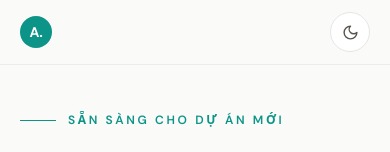
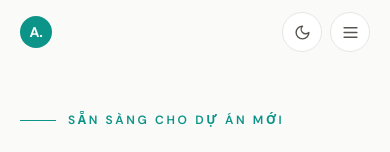
Before and after one commit to Yiben633/Portfolio_Ca_Nhan, a React (Vite) app: page / in a window 390 px wide. Shown: the top 152 px of the page. Built offline with nearby package versions, Linux system fonts and the light colour scheme; a web font is replaced by a local one.

Commit message:
feat: them layout navbar footer responsive

```diff
--- a/src/App.tsx
+++ b/src/App.tsx
@@ -1,39 +1,14 @@
-import { ArrowDownRight, ArrowUpRight, Github, Linkedin, Mail, MapPin, Moon, MoveUpRight, Sun } from 'lucide-react'
+import { ArrowDownRight, ArrowUpRight, Mail, MapPin, MoveUpRight } from 'lucide-react'
 import { motion } from 'framer-motion'
 import { profile } from './data/profile'
 import { projects } from './data/projects'
 import { skillGroups } from './data/skills'
-import { useTheme } from './hooks/useTheme'
+import { MainLayout } from './layouts/MainLayout'
 
 function App() {
-  const { theme, toggleTheme } = useTheme()
-  const currentYear = new Date().getFullYear()
-
   return (
-    <main className="min-h-screen overflow-hidden bg-background text-text transition-colors duration-300">
-      <nav className="fixed inset-x-0 top-0 z-50 border-b border-border/70 bg-background/90 backdrop-blur-md">
-        <div className="mx-auto flex h-16 max-w-7xl items-center justify-between px-5 sm:px-8 lg:px-12">
-          <a href="#top" className="flex items-center gap-3 text-sm font-bold tracking-tight">
-            <span className="grid h-8 w-8 place-items-center rounded-full bg-accent text-accent-foreground">A.</span>
-            <span className="hidden sm:inline">{profile.name}</span>
-          </a>
-          <div className="hidden items-center gap-7 text-xs font-semibold uppercase tracking-[0.16em] text-muted md:flex">
-            <a className="transition hover:text-accent" href="#work">Công việc</a>
-            <a className="transition hover:text-accent" href="#about">Giới thiệu</a>
-            <a className="transition hover:text-accent" href="#contact">Liên hệ</a>
-          </div>
-          <button
-            type="button"
-            onClick={toggleTheme}
-            aria-label={theme === 'dark' ? 'Chuyển sang giao diện sáng' : 'Chuyển sang giao diện tối'}
-            className="inline-flex h-10 w-10 items-center justify-center rounded-full border border-border bg-card text-muted transition hover:border-accent hover:text-accent focus-visible:outline-none focus-visible:ring-2 focus-visible:ring-accent focus-visible:ring-offset-2 focus-visible:ring-offset-background"
-          >
-            {theme === 'dark' ? <Sun size={17} aria-hidden="true" /> : <Moon size={17} aria-hidden="true" />}
-          </button>
-        </div>
-      </nav>
-
-      <div id="top" className="mx-auto max-w-7xl px-5 pb-24 pt-28 sm:px-8 lg:px-12">
+    <MainLayout>
+      <div id="top" className="mx-auto max-w-7xl overflow-hidden px-5 pb-24 pt-28 sm:px-8 lg:px-12">
         <section className="relative grid min-h-[calc(100vh-7rem)] items-center gap-12 lg:grid-cols-[1.15fr_0.85fr] lg:gap-20">
           <motion.div
             initial={{ opacity: 0, y: 28 }}
@@ -126,7 +101,7 @@ function App() {
             <div><p className="mb-3 font-mono text-xs uppercase tracking-[0.18em] text-accent">02 / About me</p><h2 className="text-4xl font-bold tracking-[-0.04em] sm:text-6xl">Sau màn hình là một người thật.</h2></div>
             <div><p className="text-2xl font-medium leading-relaxed tracking-tight sm:text-4xl">{profile.longBio} Tôi tin sản phẩm tốt luôn bắt đầu từ việc lắng nghe đúng câu hỏi.</p><div className="mt-10 flex items-center gap-2 text-sm text-muted"><MapPin size={16} className="text-accent" /> {profile.location}</div></div>
           </div>
-          <div className="mt-20 grid gap-10 border-t border-border pt-10 sm:grid-cols-2 lg:grid-cols-5">
+          <div id="skills" className="mt-20 grid scroll-mt-24 gap-10 border-t border-border pt-10 sm:grid-cols-2 lg:grid-cols-5">
             {skillGroups.map((group) => <div key={group.category}><p className="mb-4 font-mono text-[10px] uppercase tracking-[0.18em] text-accent">{group.category}</p><ul className="space-y-2 text-sm text-muted">{group.skills.map((skill) => <li key={skill}>{skill}</li>)}</ul></div>)}
           </div>
         </section>
@@ -137,9 +112,8 @@ function App() {
           <a href={`mailto:${profile.email}`} className="group mt-10 inline-flex items-center gap-3 rounded-full bg-text px-6 py-4 text-sm font-bold text-background transition hover:-translate-y-1 hover:bg-accent hover:text-accent-foreground"><Mail size={17} /> {profile.email} <ArrowUpRight size={17} className="transition group-hover:translate-x-1 group-hover:-translate-y-1" /></a>
         </section>
 
-        <footer className="flex flex-col justify-between gap-6 py-10 text-xs text-muted sm:flex-row sm:items-center"><p>© {currentYear} {profile.name}. Crafted with care.</p><div className="flex items-center gap-4">{profile.socials.map((social) => <a key={social.label} href={social.url} target="_blank" rel="noreferrer" aria-label={social.label} className="transition hover:text-accent">{social.label === 'GitHub' ? <Github size={17} /> : <Linkedin size={17} />}</a>)}</div></footer>
       </div>
-    </main>
+    </MainLayout>
   )
 }
 
--- /dev/null
+++ b/src/components/Footer.tsx
@@ -0,0 +1,16 @@
+import { ArrowUp, Github, Linkedin } from 'lucide-react'
+import { profile } from '../data/profile'
+
+export function Footer() {
+  const socialIcon = (label: string) => label === 'GitHub' ? <Github size={17} /> : <Linkedin size={17} />
+
+  return (
+    <footer className="mx-auto flex max-w-7xl flex-col justify-between gap-6 px-5 py-10 text-xs text-muted sm:flex-row sm:items-center sm:px-8 lg:px-12">
+      <p>© {new Date().getFullYear()} {profile.name}. Crafted with care.</p>
+      <div className="flex items-center gap-5">
+        {profile.socials.map((social) => <a key={social.label} href={social.url} target="_blank" rel="noreferrer" aria-label={social.label} className="transition hover:text-accent focus-visible:outline-none focus-visible:ring-2 focus-visible:ring-accent">{socialIcon(social.label)}</a>)}
+        <button type="button" onClick={() => window.scrollTo({ top: 0, behavior: 'smooth' })} aria-label="Quay về đầu trang" className="inline-flex items-center gap-2 border-l border-border pl-5 transition hover:text-accent focus-visible:outline-none focus-visible:ring-2 focus-visible:ring-accent"><ArrowUp size={16} /> Đầu trang</button>
+      </div>
+    </footer>
+  )
+}
--- /dev/null
+++ b/src/components/Navbar.tsx
@@ -0,0 +1,86 @@
+import { Menu, Moon, Sun, X } from 'lucide-react'
+import { useEffect, useState } from 'react'
+import { profile } from '../data/profile'
+import { useTheme } from '../hooks/useTheme'
+
+const navItems = [
+  { label: 'Giới thiệu', href: '#about' },
+  { label: 'Dự án', href: '#work' },
+  { label: 'Kỹ năng', href: '#skills' },
+  { label: 'Liên hệ', href: '#contact' },
+]
+
+export function Navbar() {
+  const { theme, toggleTheme } = useTheme()
+  const [isMenuOpen, setIsMenuOpen] = useState(false)
+  const [hasScrolled, setHasScrolled] = useState(false)
+
+  useEffect(() => {
+    const onScroll = () => setHasScrolled(window.scrollY > 16)
+    const onKeyDown = (event: KeyboardEvent) => {
+      if (event.key === 'Escape') setIsMenuOpen(false)
+    }
+
+    window.addEventListener('scroll', onScroll, { passive: true })
+    window.addEventListener('keydown', onKeyDown)
+    return () => {
+      window.removeEventListener('scroll', onScroll)
+      window.removeEventListener('keydown', onKeyDown)
+    }
+  }, [])
+
+  useEffect(() => {
+    document.body.style.overflow = isMenuOpen ? 'hidden' : ''
+    return () => { document.body.style.overflow = '' }
+  }, [isMenuOpen])
+
+  const closeMenu = () => setIsMenuOpen(false)
+
+  return (
+    <>
+      <nav className={`fixed inset-x-0 top-0 z-50 border-b transition-all duration-300 ${hasScrolled ? 'border-border bg-background/90 shadow-sm backdrop-blur-md' : 'border-transparent bg-background/60 backdrop-blur-sm'}`}>
+        <div className="mx-auto flex h-16 max-w-7xl items-center justify-between px-5 sm:px-8 lg:px-12">
+          <a href="#top" onClick={closeMenu} className="flex items-center gap-3 text-sm font-bold tracking-tight">
+            <span className="grid h-8 w-8 place-items-center rounded-full bg-accent text-accent-foreground">A.</span>
+            <span className="hidden sm:inline">{profile.name}</span>
+          </a>
+
+          <div className="hidden items-center gap-7 text-xs font-semibold uppercase tracking-[0.16em] text-muted md:flex">
+            {navItems.map((item) => <a key={item.href} className="transition hover:text-accent focus-visible:outline-none focus-visible:ring-2 focus-visible:ring-accent" href={item.href}>{item.label}</a>)}
+          </div>
+
+          <div className="flex items-center gap-2">
+            <button
+              type="button"
+              onClick={toggleTheme}
+              aria-label={theme === 'dark' ? 'Chuyển sang giao diện sáng' : 'Chuyển sang giao diện tối'}
+              className="inline-flex h-10 w-10 items-center justify-center rounded-full border border-border bg-card text-muted transition hover:border-accent hover:text-accent focus-visible:outline-none focus-visible:ring-2 focus-visible:ring-accent focus-visible:ring-offset-2 focus-visible:ring-offset-background"
+            >
+              {theme === 'dark' ? <Sun size={17} aria-hidden="true" /> : <Moon size={17} aria-hidden="true" />}
+            </button>
+            <button
+              type="button"
+              onClick={() => setIsMenuOpen(true)}
+              aria-label="Mở menu điều hướng"
+              aria-expanded={isMenuOpen}
+              className="inline-flex h-10 w-10 items-center justify-center rounded-full border border-border bg-card text-muted transition hover:border-accent hover:text-accent focus-visible:outline-none focus-visible:ring-2 focus-visible:ring-accent md:hidden"
+            >
+              <Menu size={19} aria-hidden="true" />
+            </button>
+          </div>
+        </div>
+      </nav>
+
+      <div className={`fixed inset-0 z-[60] bg-background px-6 py-6 transition duration-300 md:hidden ${isMenuOpen ? 'visible opacity-100' : 'invisible opacity-0'}`} aria-hidden={!isMenuOpen}>
+        <div className="flex items-center justify-between">
+          <span className="font-mono text-xs uppercase tracking-[0.18em] text-accent">Điều hướng</span>
+          <button type="button" onClick={closeMenu} aria-label="Đóng menu điều hướng" className="inline-flex h-10 w-10 items-center justify-center rounded-full border border-border text-muted transition hover:border-accent hover:text-accent focus-visible:outline-none focus-visible:ring-2 focus-visible:ring-accent"><X size={19} aria-hidden="true" /></button>
+        </div>
+        <div className="mt-20 flex flex-col gap-6">
+          {navItems.map((item, index) => <a key={item.href} href={item.href} onClick={closeMenu} tabIndex={isMenuOpen ? 0 : -1} className="flex items-center justify-between border-b border-border pb-5 text-4xl font-semibold tracking-tight transition hover:text-accent"><span>{item.label}</span><span className="font-mono text-xs text-accent">0{index + 1}</span></a>)}
+        </div>
+        <p className="absolute bottom-8 left-6 font-mono text-[10px] uppercase tracking-[0.18em] text-muted">{profile.email}</p>
+      </div>
+    </>
+  )
+}
--- /dev/null
+++ b/src/components/ScrollToTopButton.tsx
@@ -0,0 +1,24 @@
+import { ArrowUp } from 'lucide-react'
+import { useEffect, useState } from 'react'
+
+export function ScrollToTopButton() {
+  const [isVisible, setIsVisible] = useState(false)
+
+  useEffect(() => {
+    const onScroll = () => setIsVisible(window.scrollY > 420)
+    window.addEventListener('scroll', onScroll, { passive: true })
+    onScroll()
+    return () => window.removeEventListener('scroll', onScroll)
+  }, [])
+
+  return (
+    <button
+      type="button"
+      onClick={() => window.scrollTo({ top: 0, behavior: 'smooth' })}
+      aria-label="Quay về đầu trang"
+      className={`fixed bottom-6 right-5 z-40 inline-flex h-11 w-11 items-center justify-center rounded-full bg-text text-background shadow-lg transition duration-300 hover:-translate-y-1 hover:bg-accent hover:text-accent-foreground focus-visible:outline-none focus-visible:ring-2 focus-visible:ring-accent focus-visible:ring-offset-2 focus-visible:ring-offset-background sm:right-8 ${isVisible ? 'translate-y-0 opacity-100' : 'pointer-events-none translate-y-4 opacity-0'}`}
+    >
+      <ArrowUp size={18} aria-hidden="true" />
+    </button>
+  )
+}
--- /dev/null
+++ b/src/layouts/MainLayout.tsx
@@ -0,0 +1,17 @@
+import type { ReactNode } from 'react'
+import { Footer } from '../components/Footer'
+import { Navbar } from '../components/Navbar'
+import { ScrollToTopButton } from '../components/ScrollToTopButton'
+
+type MainLayoutProps = { children: ReactNode }
+
+export function MainLayout({ children }: MainLayoutProps) {
+  return (
+    <div className="min-h-screen bg-background text-text transition-colors duration-300">
+      <Navbar />
+      <main>{children}</main>
+      <Footer />
+      <ScrollToTopButton />
+    </div>
+  )
+}
```
